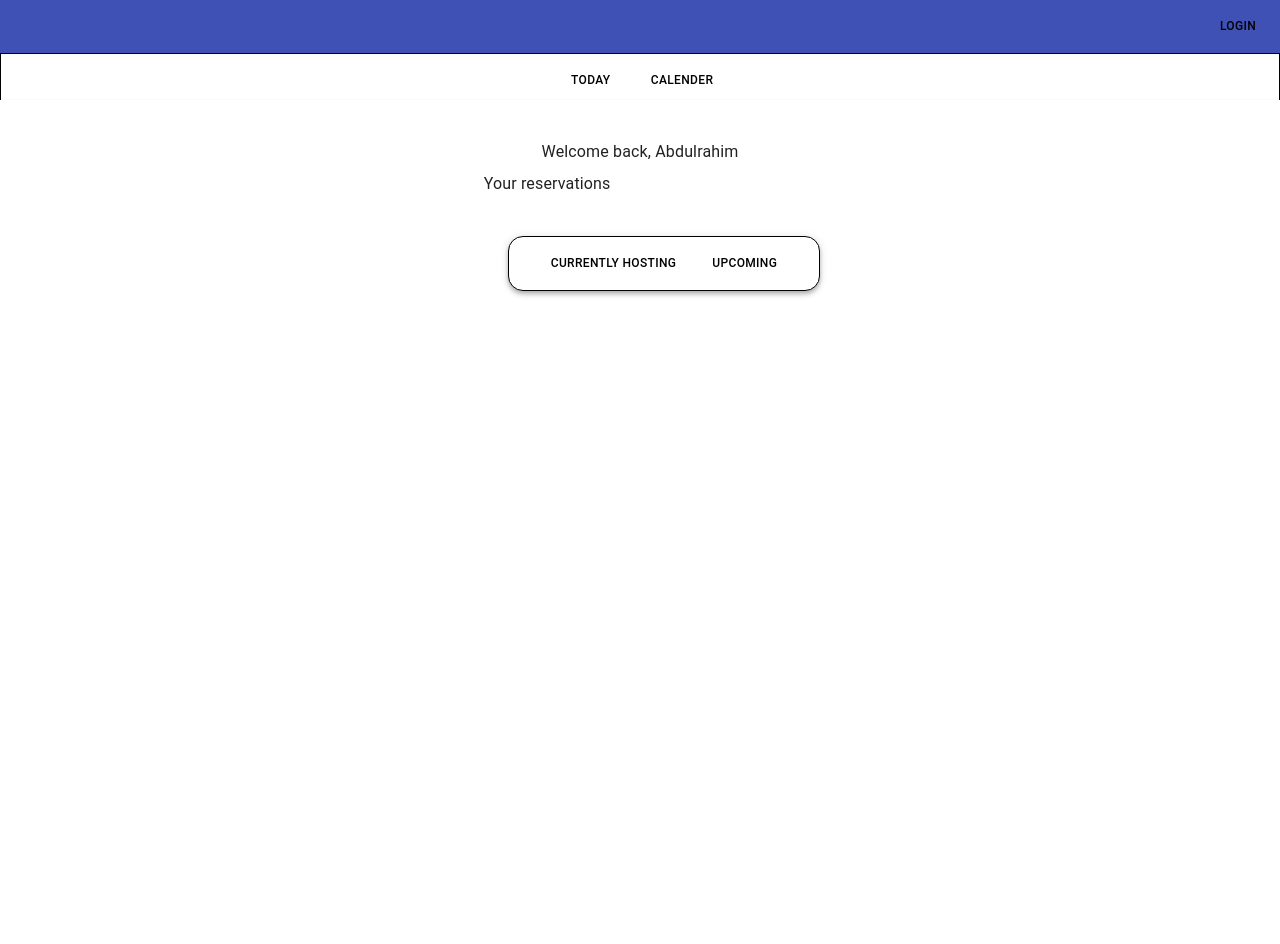
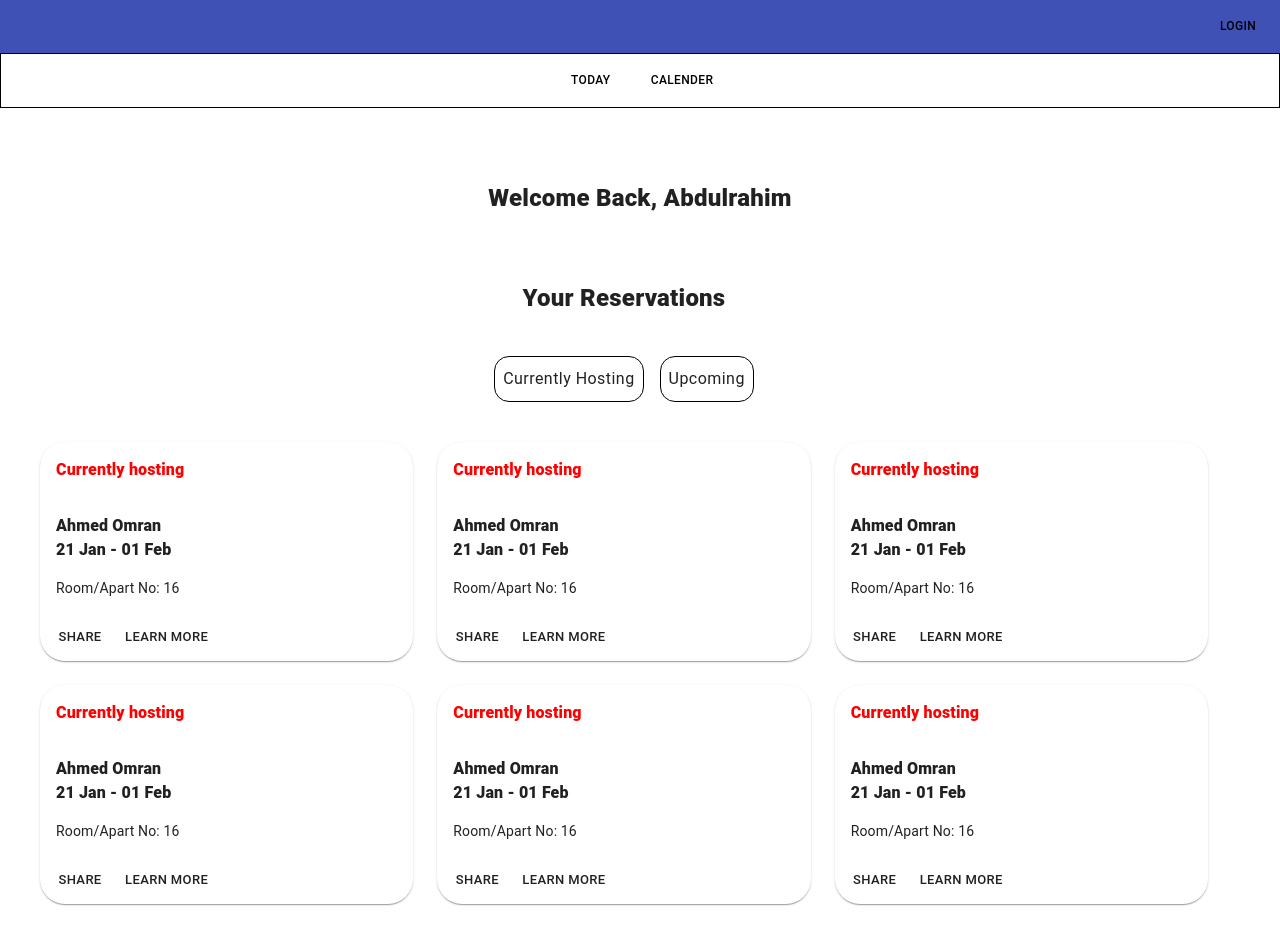
Before and after one commit to Abdulrahimch/modernlock-fr, a React (Create React App) app: page / in a window 1280 px wide. Before the commit the page ends 800 px from the top, so only its background shows below. Built offline with nearby package versions, Linux system fonts and the light colour scheme.

Commit message:
styling home page

```diff
--- a/src/components/CustomButton/useStyles.ts
+++ b/src/components/CustomButton/useStyles.ts
@@ -5,7 +5,7 @@ const useStyles = makeStyles((theme) => ({
         color: theme.palette.common.white,
     },
     button: {
-        textTransform: 'uppercase',
+        textTransform: 'capitalize',
         borderRadius: theme.shape.borderRadius,
         fontSize: 12,
         fontWeight: 600,
@@ -56,6 +56,16 @@ const useStyles = makeStyles((theme) => ({
             flex: 1,
             width: 120,
             height: 56,
+        },
+        "&.btnTabStyle": {
+            border: "1px solid #000000",
+            borderRadius: "15px",
+            fontSize: 16,
+            fontWeight: 400,
+            backgroundColor: "#FFFFFF",
+            margin: "0.5em",
+            padding: theme.spacing(1)
+            // margin: "1em"
         }
 
     },
--- a/src/pages/Home/Home.tsx
+++ b/src/pages/Home/Home.tsx
@@ -1,12 +1,14 @@
-import { Grid, Paper, Typography } from "@material-ui/core";
+import { Box, Button, Card, CardActions, CardContent, CardMedia, Grid, Paper, Typography } from "@material-ui/core";
 import SubHeader from "../../components/Header/SubHeader";
 import { ButtonInterface } from "../../interface/SubHeader";
 import { useHistory } from "react-router";
 import useStyles from "./useStyles";
+import CustomButton from "../../components/CustomButton/CustomButton";
 
 const Home = () => {
     const history = useHistory();
-    const { root } = useStyles();
+    const { root, pageTitle } = useStyles();
+
     const buttons: ButtonInterface[] = [
         {btnText: "today", onBtnClick: () => {history.push("/today")}},
         {btnText: "calender", onBtnClick: () => {history.push("/calender")}}
@@ -17,23 +19,63 @@ const Home = () => {
         {btnText: "upcoming", onBtnClick: () => {console.log("/upcoming")}}
     ];
 
+    const cards = [
+        {status: "Currently hosting", name: "ahmed omran", from: "21 jan", to: "01 feb", roomNo: 16},
+        {status: "Currently hosting", name: "ahmed omran", from: "21 jan", to: "01 feb", roomNo: 16},
+        {status: "Currently hosting", name: "ahmed omran", from: "21 jan", to: "01 feb", roomNo: 16},
+        {status: "Currently hosting", name: "ahmed omran", from: "21 jan", to: "01 feb", roomNo: 16},
+        {status: "Currently hosting", name: "ahmed omran", from: "21 jan", to: "01 feb", roomNo: 16},
+        {status: "Currently hosting", name: "ahmed omran", from: "21 jan", to: "01 feb", roomNo: 16}
+    ]
+
     return (
         <>
-            <SubHeader style="subHeader" buttons={buttons} />
-            <Grid container direction="column" alignItems="center" component={Paper} spacing={2} className={root}>
-                <Grid>
-                    <Typography>Welcome back, Abdulrahim</Typography>
+            <Box style={{ marginBottom: "2em" }}>
+                <SubHeader style="subHeader" buttons={buttons} />
+            </Box>
+            <Grid container direction="column" alignItems="center" justifyContent="center" component={Paper} spacing={8} className={root}>
+                <Grid item>
+                    <Typography className={pageTitle}>Welcome back, Abdulrahim</Typography>
                 </Grid>
-                <Grid item>
-                    <Grid container direction="column" alignItems="flex-start" spacing={2}>
+                <Grid item style={{ width: "100%" }}>
+                    <Grid container direction="column" alignItems="center" spacing={4} style={{ width: "100%" }}>
                         <Grid item>
-                            <Typography>Your reservations</Typography>
+                            <Typography className={pageTitle}>Your reservations</Typography>
+                        </Grid>
+                        <Grid item style={{ marginLeft: 0 }}>
+                            {buttonTabs.map(({ btnText, onBtnClick }) => (
+                                <CustomButton btnText={btnText} style="btnTabStyle" onClick={onBtnClick}/>
+                            ))}
                         </Grid>
                         <Grid item>
-                            <SubHeader style="btnTabStyle" buttons={buttonTabs} />
-                        </Grid>
-                        <Grid item>
-
+                            <Grid container direction="row" justifyContent="center" spacing={3}>
+                                {cards ? cards.map(({status, name, from, to, roomNo}) => (
+                                    <>
+                                        <Grid item xs={12} sm={12} md={4} lg={4}>
+                                            <Card style={{ borderRadius: "25px" }}>
+                                                <CardContent>
+                                                    <Typography gutterBottom style={{ fontWeight: 800, fontSize: 16, color: "red", marginBottom: "2em" }}>
+                                                        {status}
+                                                    </Typography>
+                                                    <Typography gutterBottom style={{ fontWeight: 800, fontSize: 16, marginBottom: "1em", textTransform: "capitalize" }}>
+                                                        {name} <br /> {`${from} -  ${to}`}
+                                                    </Typography>
+                                                    {/* <Typography style={{ fontWeight: 800, fontSize: 16 }}>
+                                                        {`${from} -  ${to}`}
+                                                    </Typography> */}
+                                                    <Typography variant="body2" style={{ color: "secondary" }}>
+                                                        {`Room/Apart No: ${roomNo}`}
+                                                    </Typography>
+                                                </CardContent>
+                                                <CardActions>
+                                                    <Button size="small">Share</Button>
+                                                    <Button size="small">Learn More</Button>
+                                                </CardActions>
+                                            </Card>
+                                        </Grid>
+                                    </>
+                                )): "None"}
+                            </Grid>
                         </Grid>
                     </Grid>
                 </Grid>
--- a/src/pages/Home/useStyles.ts
+++ b/src/pages/Home/useStyles.ts
@@ -3,6 +3,7 @@ import { makeStyles } from '@material-ui/core/styles';
 const useStyles = makeStyles((theme) => ({
     root: {
         padding: theme.spacing(5),
+
     },
     title: {
         textTransform: 'uppercase',
@@ -12,6 +13,11 @@ const useStyles = makeStyles((theme) => ({
         marginBottom: '2em',
         textAlign: 'center',
         paddingTop: theme.spacing(3),
+    },
+    pageTitle: {
+        fontWeight: 800,
+        fontSize: 24,
+        textTransform: 'capitalize',
     }
 }));
 
```
